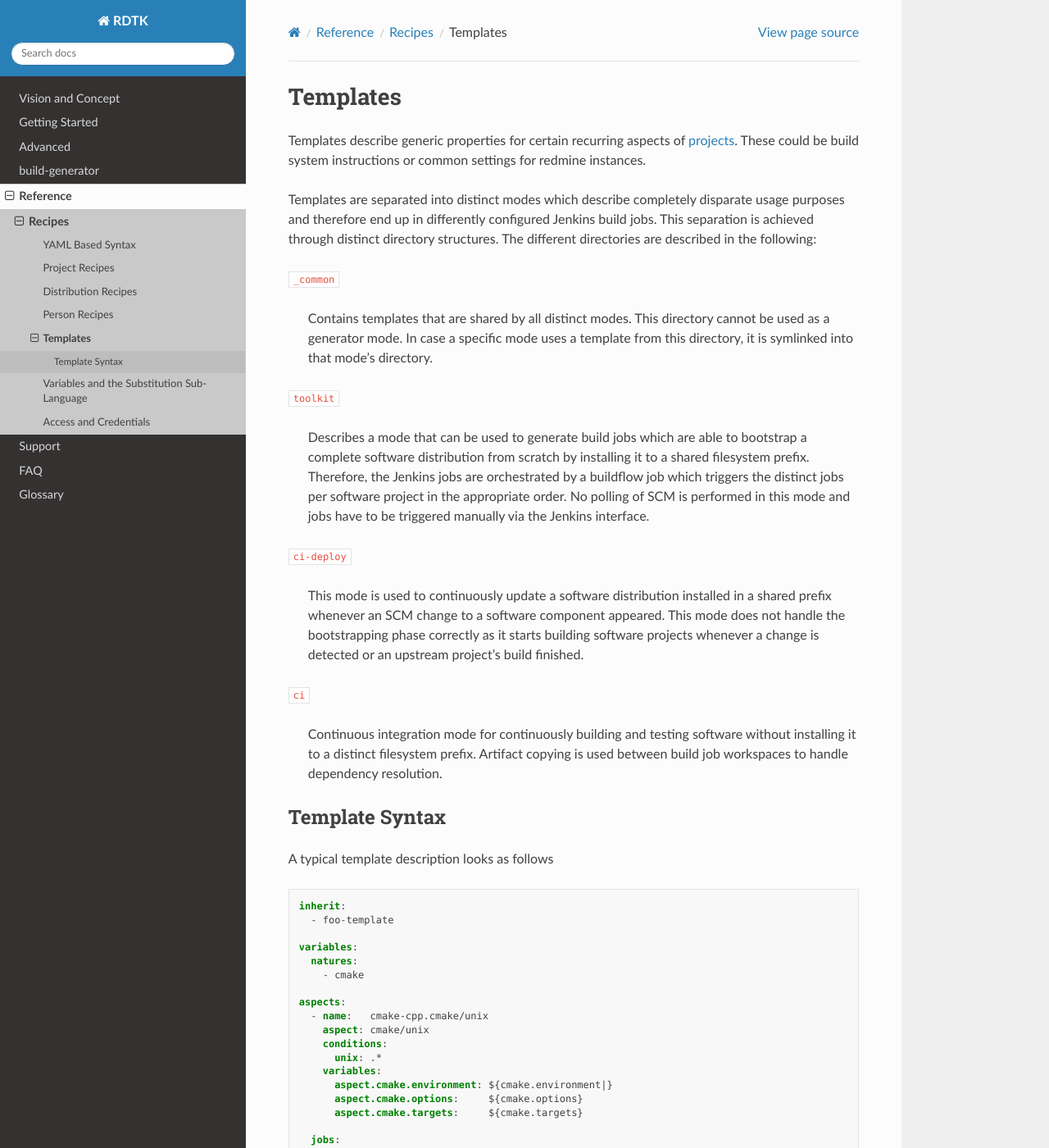
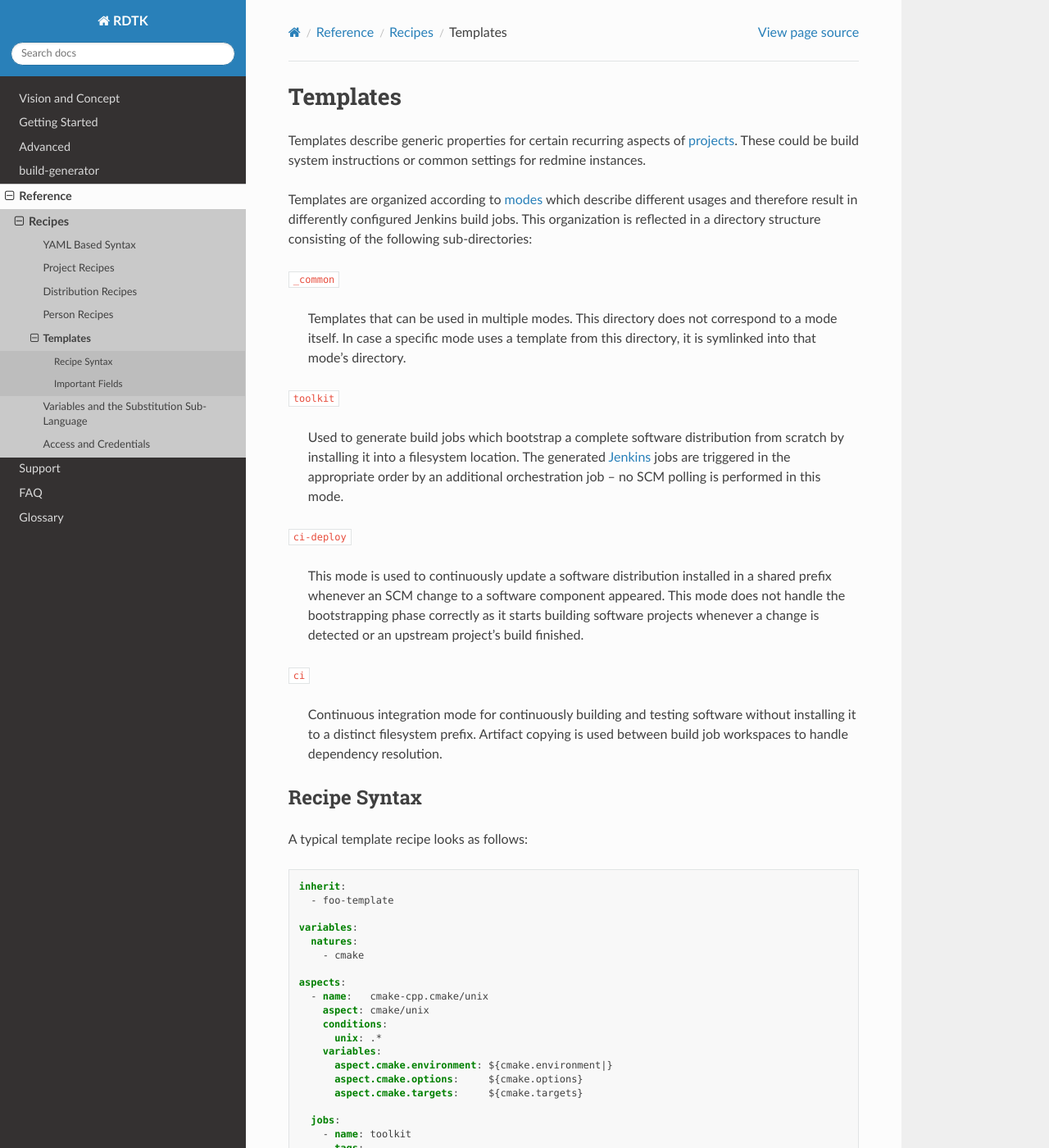
Before and after one commit to RDTK/documentation, a Sphinx documentation site: the page built from source/reference/recipes/template.rst, in a window 1280 px wide and 1400 px high. Shown: the whole window at 82% size. Built offline with Sphinx 7.4.7 and the Read the Docs theme 2.0.0, drawn with Linux system fonts in a browser that asks for light colours.

Commit message:
Improve template recipe description

```diff
--- a/source/reference/recipes/template.rst
+++ b/source/reference/recipes/template.rst
@@ -8,28 +8,25 @@ Templates describe generic properties for certain recurring aspects of
 :term:`projects <project>`. These could be build system instructions
 or common settings for redmine instances.
 
-Templates are separated into distinct modes which describe completely
-disparate usage purposes and therefore end up in differently
-configured Jenkins build jobs. This separation is achieved through
-distinct directory structures. The different directories are described
-in the following:
+Templates are organized according to :ref:`modes <deployment-modes>`
+which describe different usages and therefore result in differently
+configured Jenkins build jobs. This organization is reflected in a
+directory structure consisting of the following sub-directories:
 
 :file:`_common`
 
-  Contains templates that are shared by all distinct modes. This
-  directory cannot be used as a generator mode. In case a specific
-  mode uses a template from this directory, it is symlinked into that
-  mode's directory.
+  Templates that can be used in multiple modes. This directory does
+  not correspond to a mode itself. In case a specific mode uses a
+  template from this directory, it is symlinked into that mode's
+  directory.
 
 :file:`toolkit`
 
-  Describes a mode that can be used to generate build jobs which are
-  able to bootstrap a complete software distribution from scratch by
-  installing it to a shared filesystem prefix.  Therefore, the Jenkins
-  jobs are orchestrated by a buildflow job which triggers the distinct
-  jobs per software project in the appropriate order. No polling of
-  SCM is performed in this mode and jobs have to be triggered manually
-  via the Jenkins interface.
+  Used to generate build jobs which bootstrap a complete software
+  distribution from scratch by installing it into a filesystem
+  location. The generated Jenkins_ jobs are triggered in the
+  appropriate order by an additional orchestration job -- no SCM
+  polling is performed in this mode.
 
 :file:`ci-deploy`
 
@@ -46,10 +43,10 @@ in the following:
   Artifact copying is used between build job workspaces to handle
   dependency resolution.
 
-Template Syntax
----------------
+Recipe Syntax
+-------------
 
-A typical template description looks as follows
+A typical template recipe looks as follows:
 
 .. code-block:: yaml
 
@@ -96,6 +93,9 @@ A typical template description looks as follows
            cmake.targets:
              - install
 
+Important Fields
+----------------
+
 The following fields are most important:
 
 :samp:`{FILENAME}`
```
